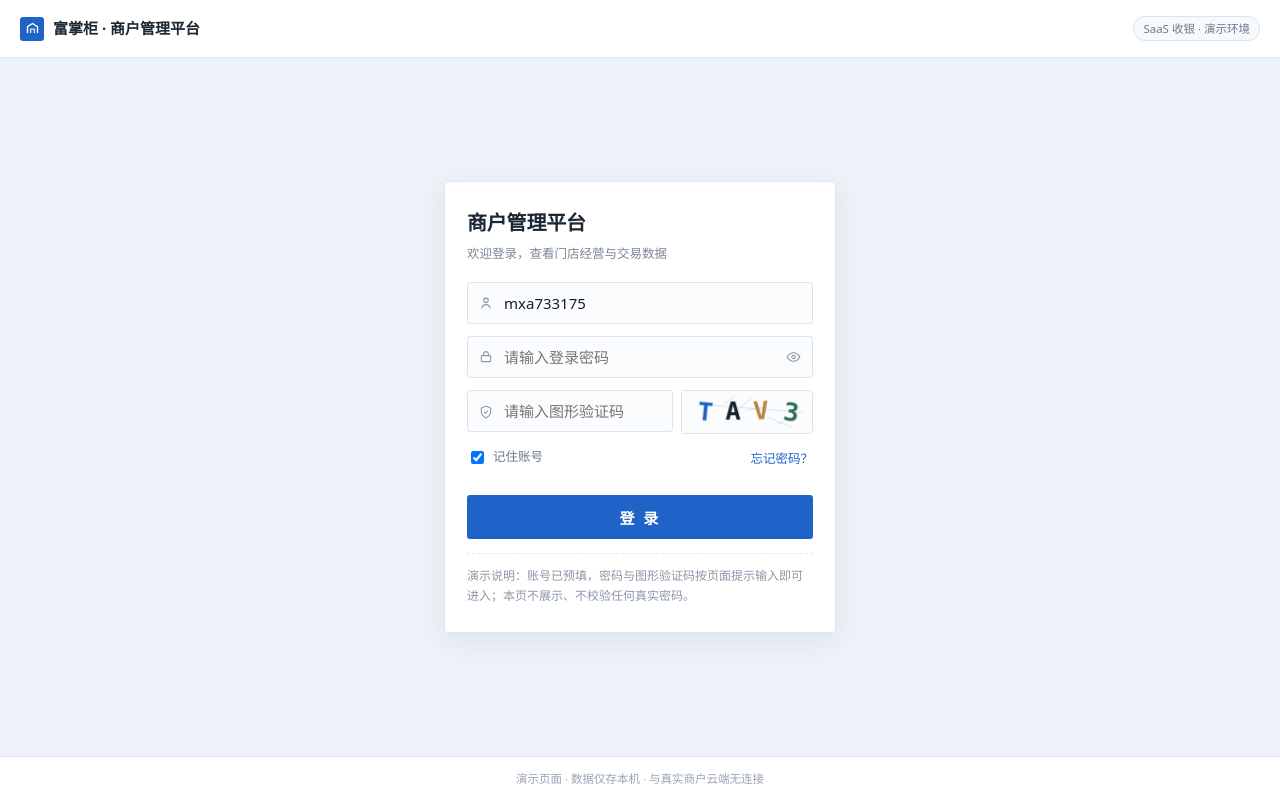
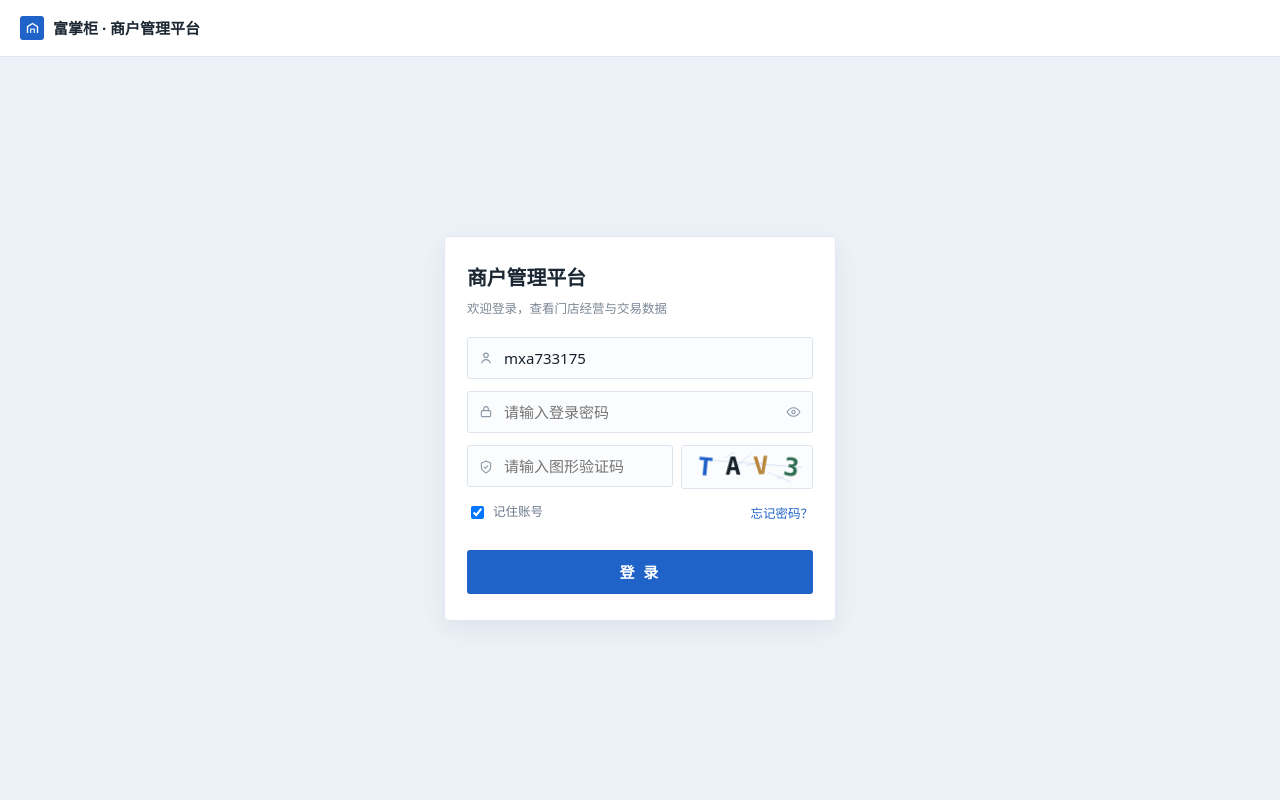
Before and after one commit to heiyelidebaiyang/fuzhanggui, a plain HTML site: page index.html in a window 1280 px wide. Drawn offline with nearby package versions, Linux system fonts and the light colour scheme.

Commit message:
登录页去掉演示说明/演示页脚/演示环境标签

```diff
--- a/index.html
+++ b/index.html
@@ -251,7 +251,7 @@ td.n,th.n{text-align:right;font-family:var(--num);font-variant-numeric:tabular-n
         <span class="lg"><svg width="15" height="15" viewBox="0 0 24 24" fill="none"><path d="M4 19V9l8-5 8 5v10" stroke="#fff" stroke-width="2.2"/><path d="M9 19v-6h6v6" stroke="#CFE0F8" stroke-width="2.2"/></svg></span>
         富掌柜 · 商户管理平台
       </div>
-      <div class="tag">SaaS 收银 · 演示环境</div>
+
     </header>
 
     <main class="lp-main">
@@ -285,12 +285,12 @@ td.n,th.n{text-align:right;font-family:var(--num);font-variant-numeric:tabular-n
           </div>
           <div id="gateErr"></div>
           <button class="lp-submit" type="submit">登 录</button>
-          <div class="lp-tip">演示说明：账号已预填，密码与图形验证码按页面提示输入即可进入；本页不展示、不校验任何真实密码。</div>
+
         </form>
       </div>
     </main>
 
-    <footer class="lp-foot">演示页面 · 数据仅存本机 · 与真实商户云端无连接</footer>
+
   </div>
 </div>
 
@@ -698,7 +698,7 @@ document.getElementById('eyeBtn').addEventListener('click', function(){
 document.getElementById('forgotBtn').addEventListener('click', function(){
   var err = document.getElementById('gateErr');
   err.style.color = '#1F63C8';
-  err.textContent = '演示环境不提供找回密码，可直接用预填账号进入。';
+  err.textContent = '账号已预填，直接点「登录」即可。';
   setTimeout(function(){ err.style.color = ''; err.textContent = ''; }, 3200);
 });
 document.getElementById('loginForm').addEventListener('submit', function(e){
```
